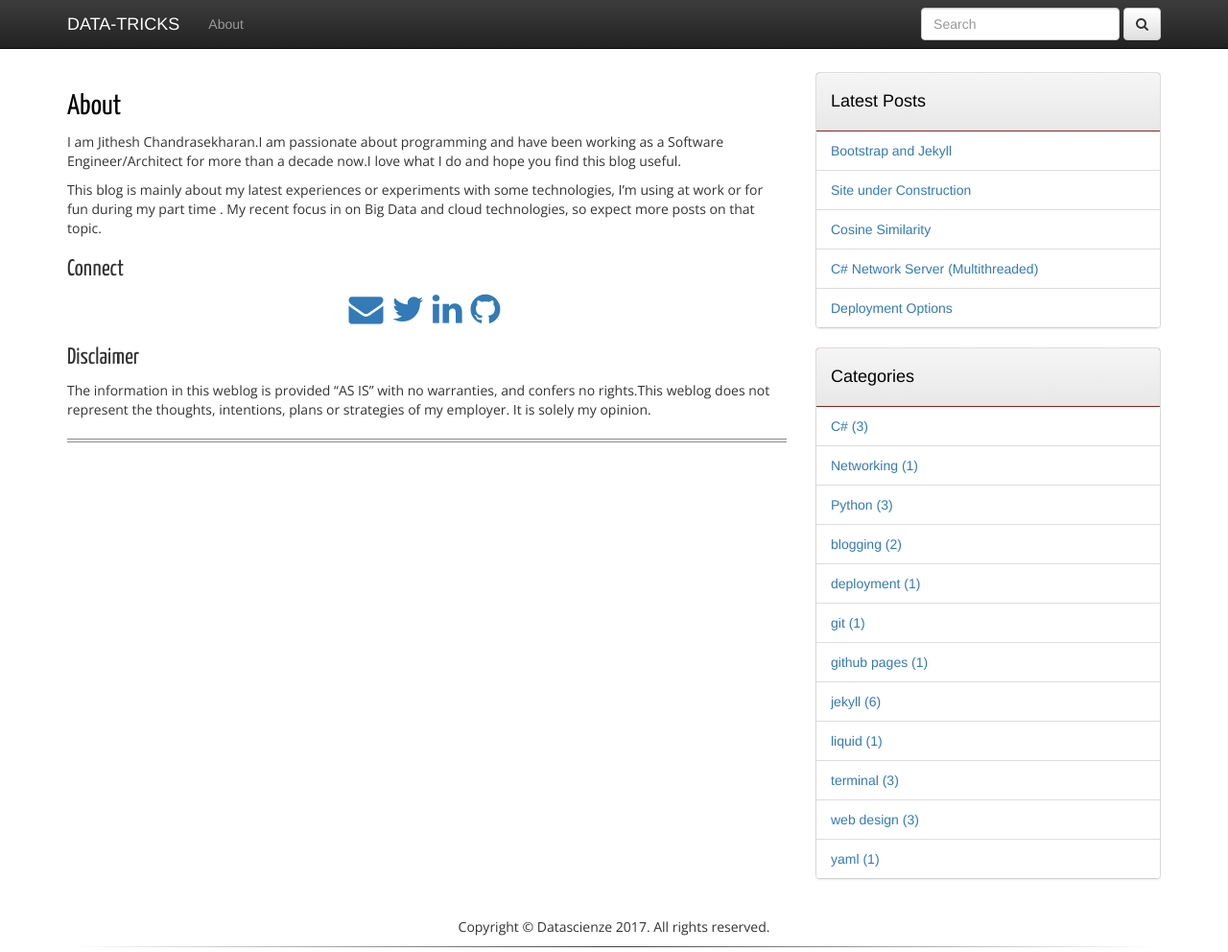
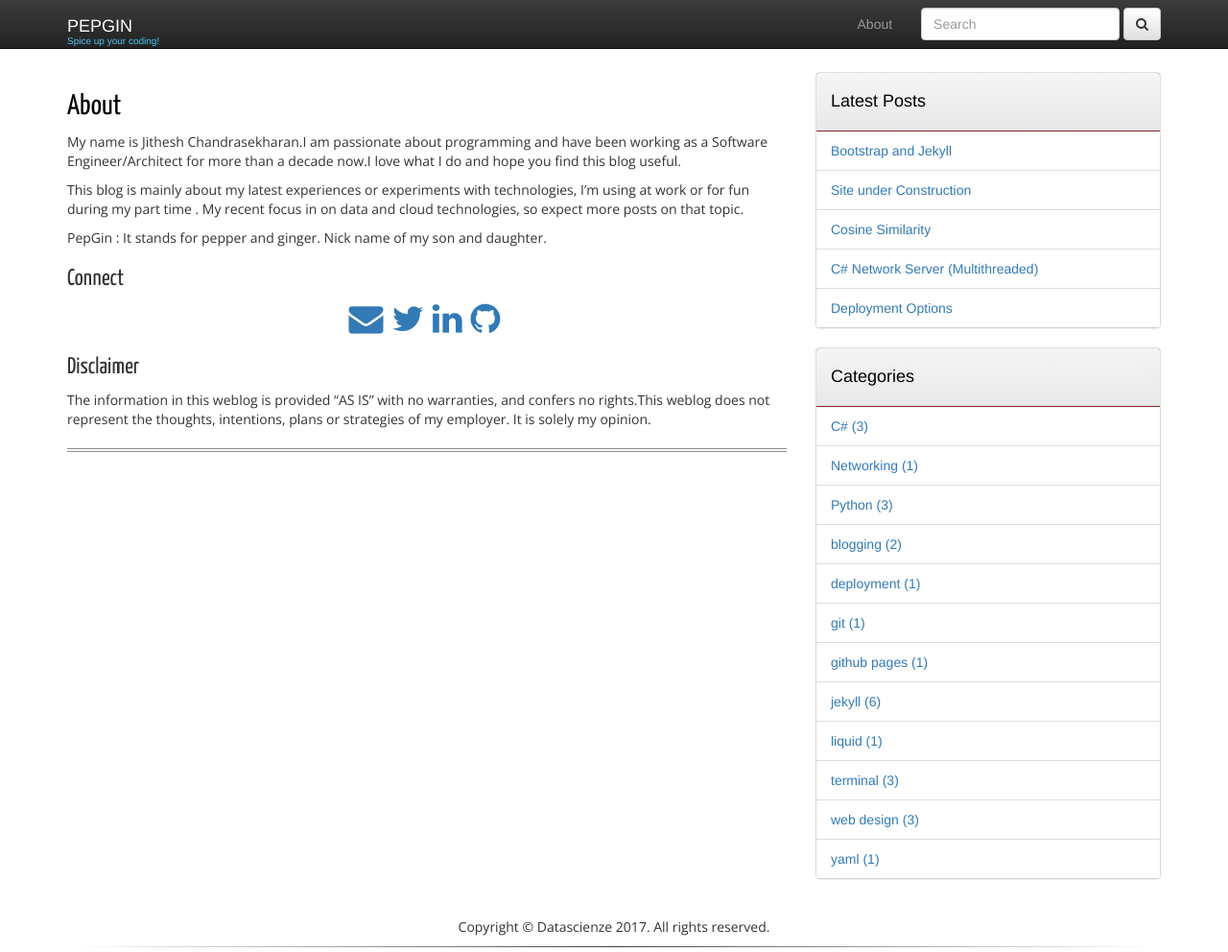
Before and after one commit to gitjit/gitjit.github.io, a Jekyll site: the page built from about.md, in a window 1280 px wide and 992 px high. Shown: the whole window at 96% size. Built offline with Jekyll 4.4.1, drawn with Linux system fonts in a browser that asks for light colours.

Commit message:
name change and subtitle

```diff
--- a/_includes/menu.html
+++ b/_includes/menu.html
@@ -8,9 +8,10 @@
                 <span class="icon-bar"></span>
                 <span class="icon-bar"></span>
             </button>
-            <a href="{{site.baseurl}}/index.html" class="navbar-brand brand"
-             onmouseover='this.style.textDecoration="underline"' onmouseout='this.style.textDecoration="none"'
-            style="color:#fff;" >DATA-TRICKS</a>
+            <a href="{{site.baseurl}}/index.html" class="navbar-brand"
+             onmouseover='this.style.color="#4dc9f6"'
+             onmouseout='this.style.color="white"'
+            style="color:#fff;" >PEPGIN<small>Spice up your coding!</small></a>
         </div>
         <!--menu list items-->
         <nav class="collapse navbar-collapse bs-navbar-collapse" role="navigation">
@@ -21,10 +22,10 @@
                 </div>
                 <button type="submit" class="btn btn-default"><i class="fa fa-search" aria-hidden="true"></i></button>
             </form>
-            <ul class="nav navbar-nav ">
+            <ul class="nav navbar-nav navbar-right ">
                 <!--<li class="active"><a href="{{site.baseurl}}/index.html">Home</a></li>-->
                 <!--<li><a href="contact.html">Contact</a></li>-->
-                <li><a href="{{site.baseurl}}/about/">About</a></li>
+                <li ><a href="{{site.baseurl}}/about/">About</a></li>
             </ul>
 
         </nav>
--- a/about.md
+++ b/about.md
@@ -8,9 +8,11 @@ title: About
     <span>Here's the overlay text</span>
 </div>-->
 
-I am Jithesh Chandrasekharan.I am passionate about programming and have been working as a Software Engineer/Architect for more than a decade now.I love what I do and hope you find this blog useful.
+My name is Jithesh Chandrasekharan.I am passionate about programming and have been working as a Software Engineer/Architect for more than a decade now.I love what I do and hope you find this blog useful.
 
-This blog is mainly about my latest experiences or experiments with some technologies, I’m using at work or for fun during my part time . My recent focus in on Big Data and cloud technologies, so expect more posts on that topic.
+This blog is mainly about my latest experiences or experiments with technologies, I’m using at work or for fun during my part time . My recent focus in on data and cloud technologies, so expect more posts on that topic.
+
+PepGin : It stands for pepper and ginger. Nick name of my son and daughter.
 
 <!--My favorite form of communication is Twitter, where you'll find me ranting 140 characters at a time at <span><a href="https://twitter.com/gitjit"><i class="fa fa-twitter"></i></a></span>.
 
--- a/blog.css
+++ b/blog.css
@@ -90,3 +90,16 @@ hr.style-eight:after {
   color: #8c8c8c;
   font-size: 18px;
 }
+
+/*overide brand*/
+.navbar-brand {
+  line-height:15px;
+  padding-top:20px;
+  padding-bottom:10px;
+}
+
+.navbar-brand small {
+  display:block;
+  font-size:10px;
+  color:#4dc9f6;
+}
```
